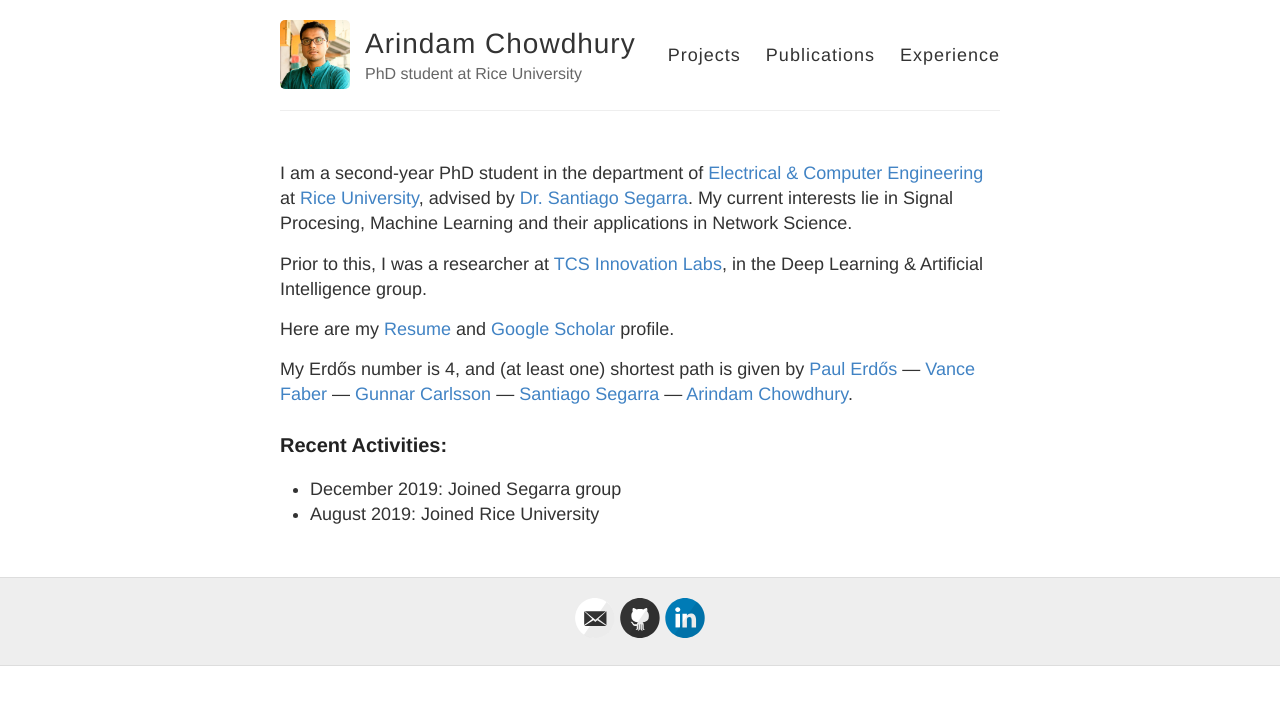
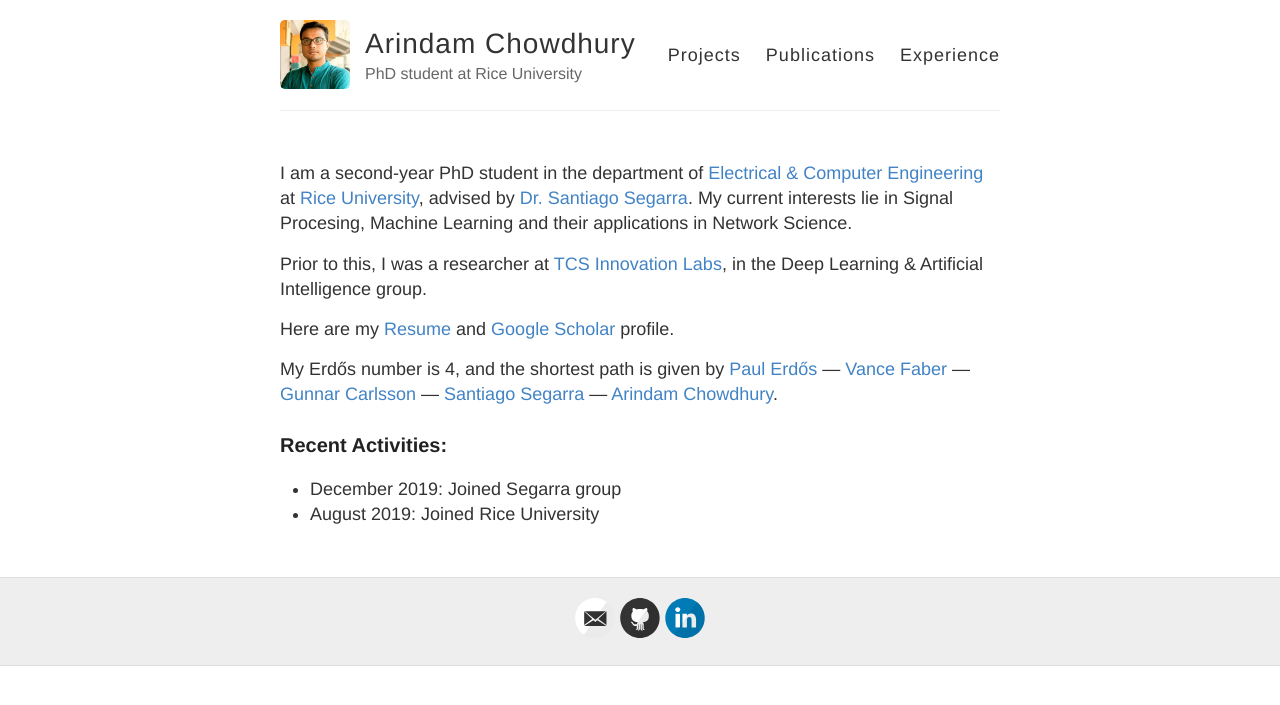
Before and after one commit to ArCho48/ArCho48.github.io, a Jekyll site: the page built from index.md, in a window 1280 px wide. Shown: the top 705 px of the page. Built offline with Jekyll 4.4.1, drawn with Linux system fonts in a browser that asks for light colours.

Commit message:
Update index.md

```diff
--- a/index.md
+++ b/index.md
@@ -9,7 +9,7 @@
 
 Here are my [Resume](https://archo48.github.io/ac_resume.pdf) and [Google Scholar](https://scholar.google.co.in/citations?user=zAu1_ZIAAAAJ&hl=en) profile.
 
-My Erdős number is 4, and (at least one) shortest path is given by [Paul Erdős](https://en.wikipedia.org/wiki/Paul_Erd%C5%91s) — [Vance Faber](https://en.wikipedia.org/wiki/Vance_Faber) — [Gunnar Carlsson](https://en.wikipedia.org/wiki/Gunnar_Carlsson) — [Santiago Segarra](http://segarra.rice.edu/) — [Arindam Chowdhury](https://archo48.github.io/).
+My Erdős number is 4, and the shortest path is given by [Paul Erdős](https://en.wikipedia.org/wiki/Paul_Erd%C5%91s) — [Vance Faber](https://en.wikipedia.org/wiki/Vance_Faber) — [Gunnar Carlsson](https://en.wikipedia.org/wiki/Gunnar_Carlsson) — [Santiago Segarra](http://segarra.rice.edu/) — [Arindam Chowdhury](https://archo48.github.io/).
 <!--<form action="https://scholar.google.co.in/citations?user=OguKfJIAAAAJ&hl=en">
     <input type="submit" value="Google Scholar" width="100" height="20" />
 </form>-->
```
